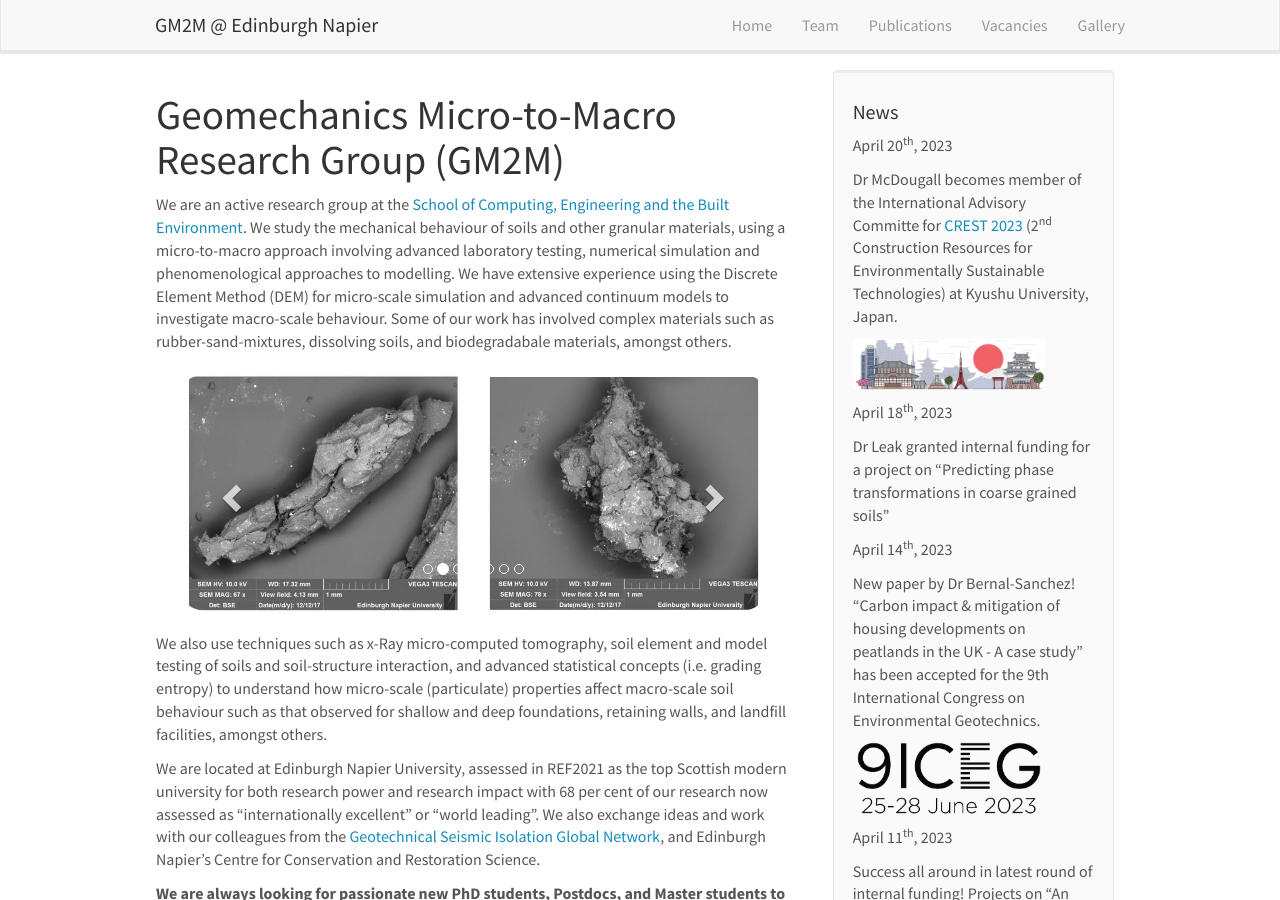
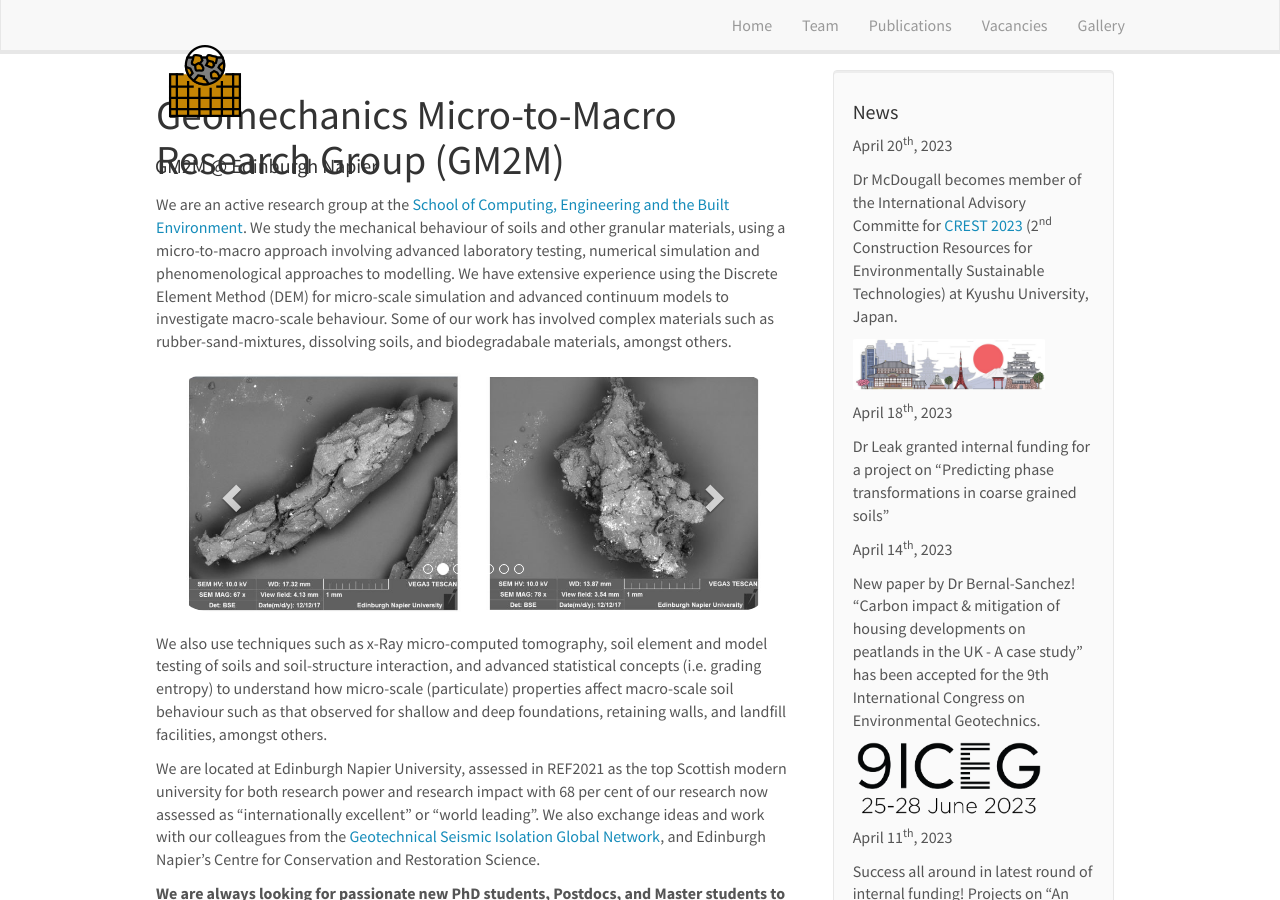
Before and after one commit to dbarretog/gm2m, a Jekyll site: the page built from _pages/home.md, in a window 1280 px wide and 900 px high. Built offline with Jekyll 4.4.1, drawn with Linux system fonts in a browser that asks for light colours; nearby versions of some CDN libraries.

Commit message:
Icon added to header

```diff
--- a/_includes/header.html
+++ b/_includes/header.html
@@ -8,7 +8,7 @@
 		<span class="icon-bar"></span>
 	  </button>
 
-    <a class="navbar-brand" href="{{ site.url }}{{ site.baseurl }}/">GM2M @ Edinburgh Napier</a>
+    <a class="navbar-brand" href="{{ site.url }}{{ site.baseurl }}/"> <img src='images/big-icon.png'  /> GM2M @ Edinburgh Napier</a>
 	</div>
 	<div class="collapse navbar-collapse" id="navbar-collapse-1">
 	  <ul class="nav navbar-nav navbar-right">
```
Also changed, not shown: images/big-icon.png (added).
